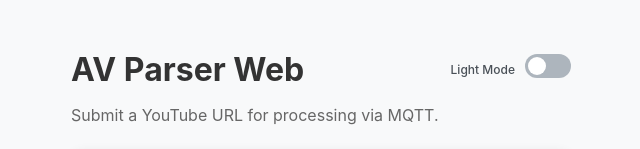
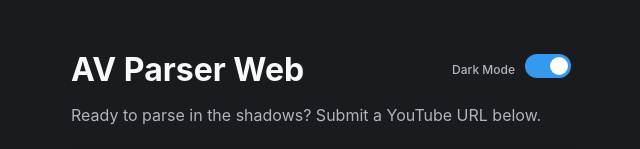
Before and after one commit to jhawk7/av-parser-web, an Angular app: page / in a window 1280 px wide. Shown: the top 149 px of the page, without its empty margins (319-959 px from the left). Built offline with nearby package versions, Linux system fonts and the light colour scheme; no server answers.

Commit message:
defaulting to dark mode

```diff
--- a/src/app/app.ts
+++ b/src/app/app.ts
@@ -19,7 +19,7 @@ export class App implements OnInit {
   parseType: 'video' | 'audio' = 'video';
   isSubmitting = signal(false);
   lastMessage = signal<string | null>(null);
-  isDarkMode = signal(false);
+  isDarkMode = signal(true);
 
   // Jobs history
   jobs = signal<Job[]>([]);
--- a/src/app/config.ts
+++ b/src/app/config.ts
@@ -1,3 +1 @@
-export const CONFIG = {
-  "apiUrl": "http://10.0.30.24:8888/jobs"
-};
+export const CONFIG = {};
```
